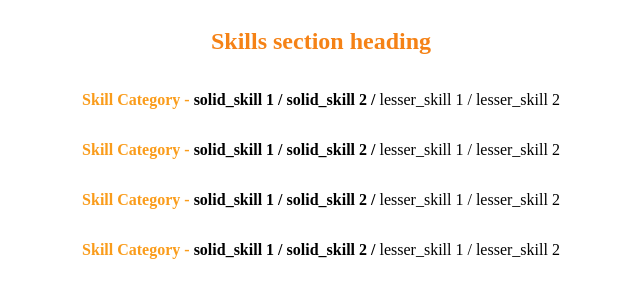
After one commit to Drodinger/Personal_Site, a Flask app: template templates/skills_section.html in a window 1280 px wide. The commit adds this page. Shown: the top 300 px of the page, without its empty margins (319-959 px from the left). Run offline with Flask 3, Linux system fonts and the light colour scheme; the template is opened without the code that fills it, so the values that code supplies are empty.

Commit message:
Added hard coded 'skills_section.html' and currently unconnected 'skills_section.css' (#8)
Co-authored-by: Drodinger <ri3yne@hotmail.com>

```diff
--- a/templates/about.html
+++ b/templates/about.html
@@ -7,6 +7,7 @@
 {% block stylesheet %}{{ url_for('static', filename='/css/about.css') }}{% endblock %}
 
 {% block content %}
+
     <div class="banner_container">
         <img class="banner" src="{{ url_for('static', filename='/banner/ledge_fjord_banner.avif') }}">
     </div>
@@ -22,6 +23,7 @@
         Lorem ipsum dolor sit amet, consectetur adipiscing elit, sed do eiusmod tempor incididunt ut labore et dolore magna aliqua. Sed risus ultricies tristique nulla aliquet enim tortor at auctor. Congue nisi vitae suscipit tellus mauris a. Euismod lacinia at quis risus sed vulputate odio ut enim. Accumsan tortor posuere ac ut consequat semper viverra. Cursus euismod quis viverra nibh cras. Ullamcorper a lacus vestibulum sed arcu non. Imperdiet massa tincidunt nunc pulvinar sapien et ligula ullamcorper malesuada. Quis enim lobortis scelerisque fermentum dui faucibus. Posuere ac ut consequat semper. Sed nisi lacus sed viverra tellus in hac habitasse. Elementum sagittis vitae et leo duis ut. Amet commodo nulla facilisi nullam vehicula ipsum a arcu. Hac habitasse platea dictumst vestibulum. Id diam vel quam elementum pulvinar etiam. Ipsum a arcu cursus vitae congue mauris rhoncus. Laoreet suspendisse interdum consectetur libero id faucibus nisl tincidunt eget. Nisl pretium fusce id velit ut tortor.
         </p>
     </div>
+
 {% endblock %}
 
 
--- /dev/null
+++ b/templates/skills_section.html
@@ -0,0 +1,95 @@
+<!DOCTYPE html>
+<html>
+
+<head>
+
+	<meta charset="UTF-8">
+	<meta http-equiv="X-UA-Compatible" content="IE=edge">
+	<link type="text/css" rel="stylesheet" href="">
+
+
+    <style>
+
+        .skills_container_main {
+
+            width: 100%;
+            display: flex;
+            justify-content: center;
+            flex-wrap: wrap;
+
+        }
+
+
+        .skills_container_heading {
+
+            display: flex;
+            width: 100%;
+            justify-content: center;
+            color: #F58216;
+
+
+        }
+
+        .skills_container_skills {
+
+            display: flex;
+            fex-wrap: wrap;
+            width: 100%;
+            justify-content: center;
+
+        }
+
+
+        .skills_category {
+
+            color: #FA9C1B;
+
+        }
+
+        .skills_text {
+
+            color: black;
+
+        }
+
+
+        body {
+
+
+        }
+
+    </style>
+
+
+</head>
+
+<body>
+
+    <div class="skills_container_main flex-container">
+
+        <div class="skills_container_heading flex-container">
+            <h2>Skills section heading</h2>
+        </div>
+
+        <div class="skills_container_skills flex-container">
+        <p><span class="skills_category"><b>Skill Category - </b></span><span class="skills_text"><b>solid_skill 1 / solid_skill 2 /</b> lesser_skill 1 / lesser_skill 2</span></p>
+        </div>
+
+        <div class="skills_container_skills flex-container">
+            <p><span class="skills_category"><b>Skill Category - </b></span><span class="skills_text"><b>solid_skill 1 / solid_skill 2 /</b> lesser_skill 1 / lesser_skill 2</span></p>
+        </div>
+
+        <div class="skills_container_skills flex-container">
+            <p><span class="skills_category"><b>Skill Category - </b></span><span class="skills_text"><b>solid_skill 1 / solid_skill 2 /</b> lesser_skill 1 / lesser_skill 2</span></p>
+        </div>
+
+        <div class="skills_container_skills flex-container">
+            <p><span class="skills_category"><b>Skill Category - </b></span><span class="skills_text"><b>solid_skill 1 / solid_skill 2 /</b> lesser_skill 1 / lesser_skill 2</span></p>
+        </div>
+
+    </div>
+
+
+</body>
+
+</html>
```
Also changed, not shown: static/css/skills_section.css (added, +47 -0 lines), static/css/about.css (line endings or trailing spaces), templates/requirements.txt (deleted).
